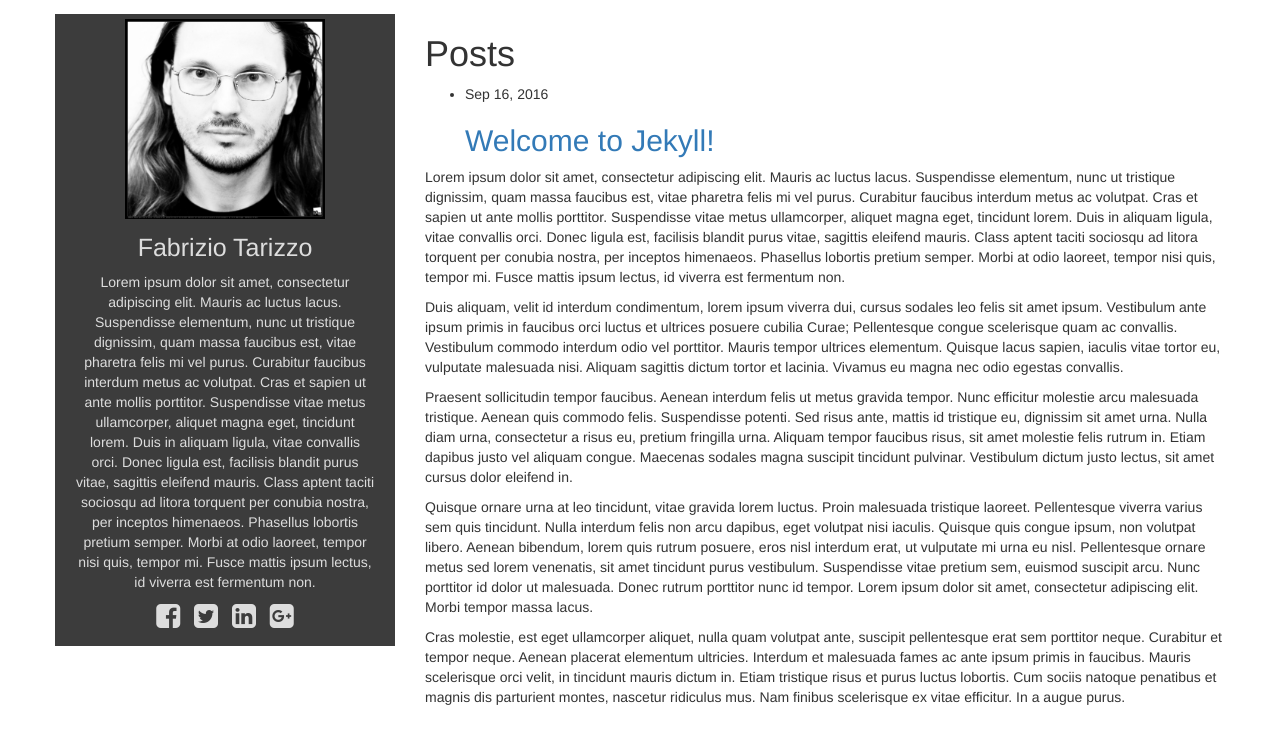
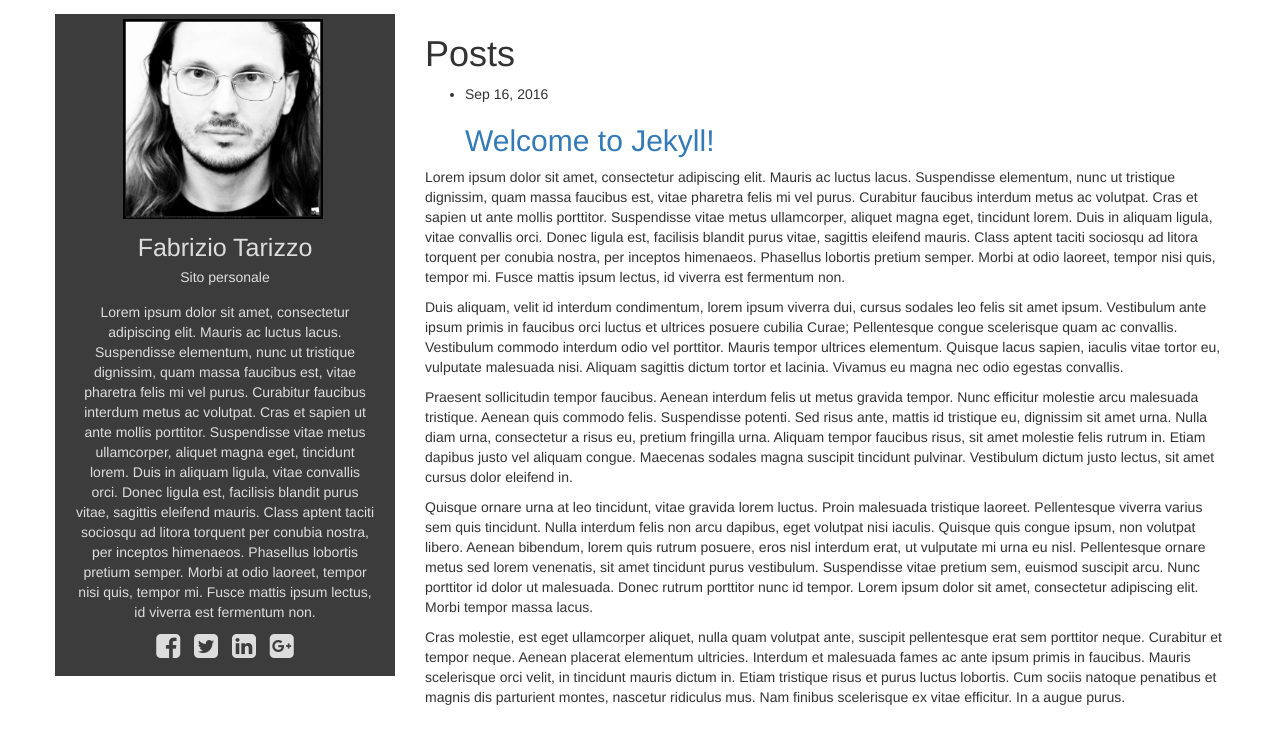
Before and after one commit to bluviolin/bluviolin.github.io, a Jekyll site: the page built from index.html, in a window 1280 px wide. Shown: the top 744 px of the page. Built offline with Jekyll 4.4.1, drawn with Linux system fonts in a browser that asks for light colours.

Commit message:
Code cleaning, config options

```diff
--- a/_config.yml
+++ b/_config.yml
@@ -14,8 +14,11 @@
 # You can create any custom variable you would like, and they will be accessible
 # in the templates via {{ site.myvariable }}.
 title: Fabrizio Tarizzo
+tagline: Sito personale
+description: Sito web personale di Fabrizio Tarizzo
 
-description: Sito personale
+permalink: /:year-:month-:day/:title/
+
 baseurl: "" # the subpath of your site, e.g. /blog
 url: "http://www.fabriziotarizzo.org" # the base hostname & protocol for your site
 twitter_username: bluvi0lin
@@ -23,3 +26,11 @@
 
 # Build settings
 markdown: kramdown
+
+defaults:
+  - scope:
+      path: "" # an empty string here means all files in the project
+    values:
+      locale:
+          lang: it
+          territory: IT
--- a/_layouts/default.html
+++ b/_layouts/default.html
@@ -1,5 +1,5 @@
 <!DOCTYPE html>
-<html>
+<html lang="{{ page.locale.lang }}">
 <head>
     <meta charset="utf-8">
     <meta http-equiv="X-UA-Compatible" content="IE=edge" />
--- a/assets/css/main.scss
+++ b/assets/css/main.scss
@@ -3,51 +3,116 @@
 ---
 @charset "utf-8";
 
-    body {padding:1em 0.75em}
+    body {
+        padding: 1em 0.75em;
+    }
 
-    footer {text-align:center;border-top:solid 1px}
+    footer {
+        text-align: center;
+        border-top: solid 1px;
+    }
 
     .site-header {
-        background-color:#3c3c3c;
-        padding:5px;
-        color:#dddddd;
-        text-align:left;
+        background-color: #3c3c3c;
+        padding: 5px;
+        color: #dddddd;
+        text-align: left;
 
         .branding {
-            position:relative; min-height:80px;
+            position: relative;
+            min-height: 75px;
 
-            h1 {font-size:25px;margin:0};
+            h1 {
+                font-size: 20px;
+                margin: 0
+            };
 
-            img {width:75px; height:75px; float:left};
+            img {
+                width: 75px;
+                height: 75px;
+                float: left;
+                display: inline-block;
+                margin-right: 5px;
+            };
 
             .navbar-toggle {
-                float:none;
-                padding:0;
-                margin:0;
-                position:absolute;
-                right:10px;
-                top:10px;
+                float: none;
+                padding: 0;
+                margin: 0;
+                position: absolute;
+                right: 10px;
+                top: 10px;
 
-                .icon-bar {background-color:#dddddd;}
+                .icon-bar {
+                    background-color: #dddddd;
+                }
             }
         }
     }
 
-    .site-content {clear:both}
+    .site-content {
+        clear: both;
+    }
 
-    .links-list {list-style-type: none; margin:0 0 10px 0; padding:0}
-    .links-list li {display: inline-block;padding:0 5px }
-    .links-list li a {color: inherit}
+    .links-list {
+        list-style-type: none;
+        margin: 0 0 10px 0;
+        padding: 0;
 
-    @media (min-width:768px){
-        .site-header {float:left; width:340px; position:fixed;text-align:center}
-        .site-header .branding h1 {margin:15px 0 10px 0}
-        .site-header .branding img {width:200px; height:200px; float:none}
-        .site-content {float:right; width: 400px}
+        li {
+            display: inline-block;
+            padding: 0 5px;
+
+            a {
+                color: inherit
+            }
+        };
     }
-    @media (min-width:992px){
-        .site-content {float:right; width: 600px}
+
+    @media (min-width: 768px) {
+        .site-header {
+            float: left;
+            width: 340px;
+            position: fixed;
+            text-align: center;
+
+            .branding {
+                h1 {
+                    margin: 15px 0 5px 0;
+                    font-size: 25px;
+                };
+
+                .site-tagline {
+                    margin: 0 0 15px 0;
+                    font-size: 14px;
+                }
+
+                img {
+                    width: 200px;
+                    height: 200px;
+                    float: none;
+                    margin: none
+                };
+
+            }
+        }
+
+        .site-content {
+            float: right;
+            width: 400px
+        }
     }
-    @media (min-width:1200px){
-        .site-content {float:right; width: 800px}
+
+    @media (min-width: 992px) {
+        .site-content {
+            float: right;
+            width: 600px;
+        }
     }
+
+    @media (min-width: 1200px) {
+        .site-content {
+            float: right;
+            width: 800px;
+        }
+    }
--- a/index.html
+++ b/index.html
@@ -8,7 +8,8 @@
     <header class="site-header">
       <div class="branding">
         <img src="/assets/images/foto.jpg" alt="Foto">
-        <h1>{{site.title}}</h1>
+        <h1 class="site-title">{{site.title}}</h1>
+        <div class="site-tagline">{{site.tagline}}</div>
           <div class="navbar-toggle collapsed" data-toggle="collapse" data-target="#navbar-collapse">
             <span class="icon-bar"></span>
             <span class="icon-bar"></span>
```
